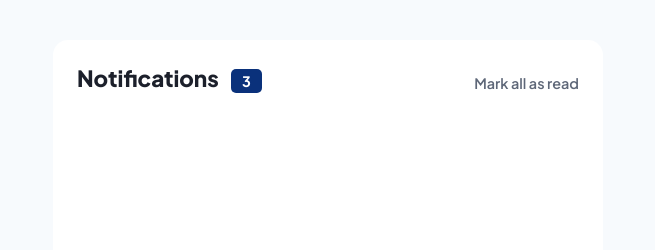
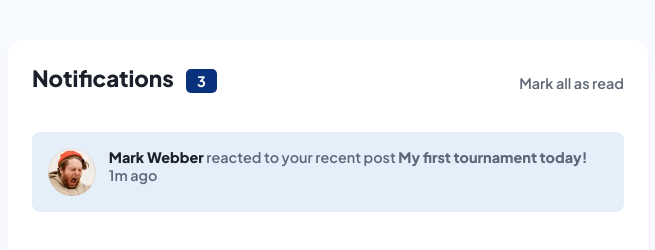
Before and after one commit to jairpss/notifications-page, a plain HTML site: page index.html in a window 1280 px wide. Shown: the whole page, without its empty margins (312-967 px from the left). Drawn offline with Linux system fonts and the light colour scheme.

Commit message:
starting with cards

```diff
--- a/index.html
+++ b/index.html
@@ -20,7 +20,16 @@
       <h2>Notifications <span>3</span></h2>
       <p>Mark all as read</p>
     </header>
-    <div></div>
+    <section class="content">
+        <div class="card">
+            <img src="./assets/images/avatar-mark-webber.webp" alt="">
+            <div class="card-content">
+              <p><b>Mark Webber</b> reacted to your recent post <a>My first tournament today!</a></p>
+              <p class="time">1m ago</p>
+            </div>
+
+        </div>
+    </section>
   </main>
 
 </body>
--- a/style.css
+++ b/style.css
@@ -31,11 +31,15 @@ body {
 
 main{
     background-color: var(--white);
-    width: 550px;
+    width: 640px;
     height: 620px;
 
     margin: 40px auto;
     border-radius: 15px;
+
+    box-shadow: 1px 11px 19px 4px rgba(247,246,250,1);
+    -webkit-box-shadow: 1px 11px 19px 4px rgba(247,246,250,1);
+    -moz-box-shadow: 1px 11px 19px 4px rgba(247,246,250,1);
 }
 
 header {
@@ -67,3 +71,37 @@ header p{
     font-weight: 600;
     color: var(--dark-grayish-blue);
 }
+
+header p:hover{
+    color: var(--blue);
+    cursor: pointer;
+}
+
+.card{
+    display: flex;
+    background-color: var(--light-grayish-blue-1);
+    border-radius: .5rem;
+    padding: 1rem;
+    margin: 1rem 1.5rem;
+}
+
+.card img{
+    height: 3rem;
+    margin-right: .8rem;
+}
+
+.card-content{
+    color: var(--dark-grayish-blue);
+    font-size: .9rem;
+    font-weight: 600;
+}
+
+.card-content p b{
+    font-weight: 800;
+    color: var(--very-dark-blue);
+}
+
+.card-content p a{
+    font-weight: 800;
+    color: var(--dark-grayish-blue);
+}
```
Also changed, not shown: 1 other file.
